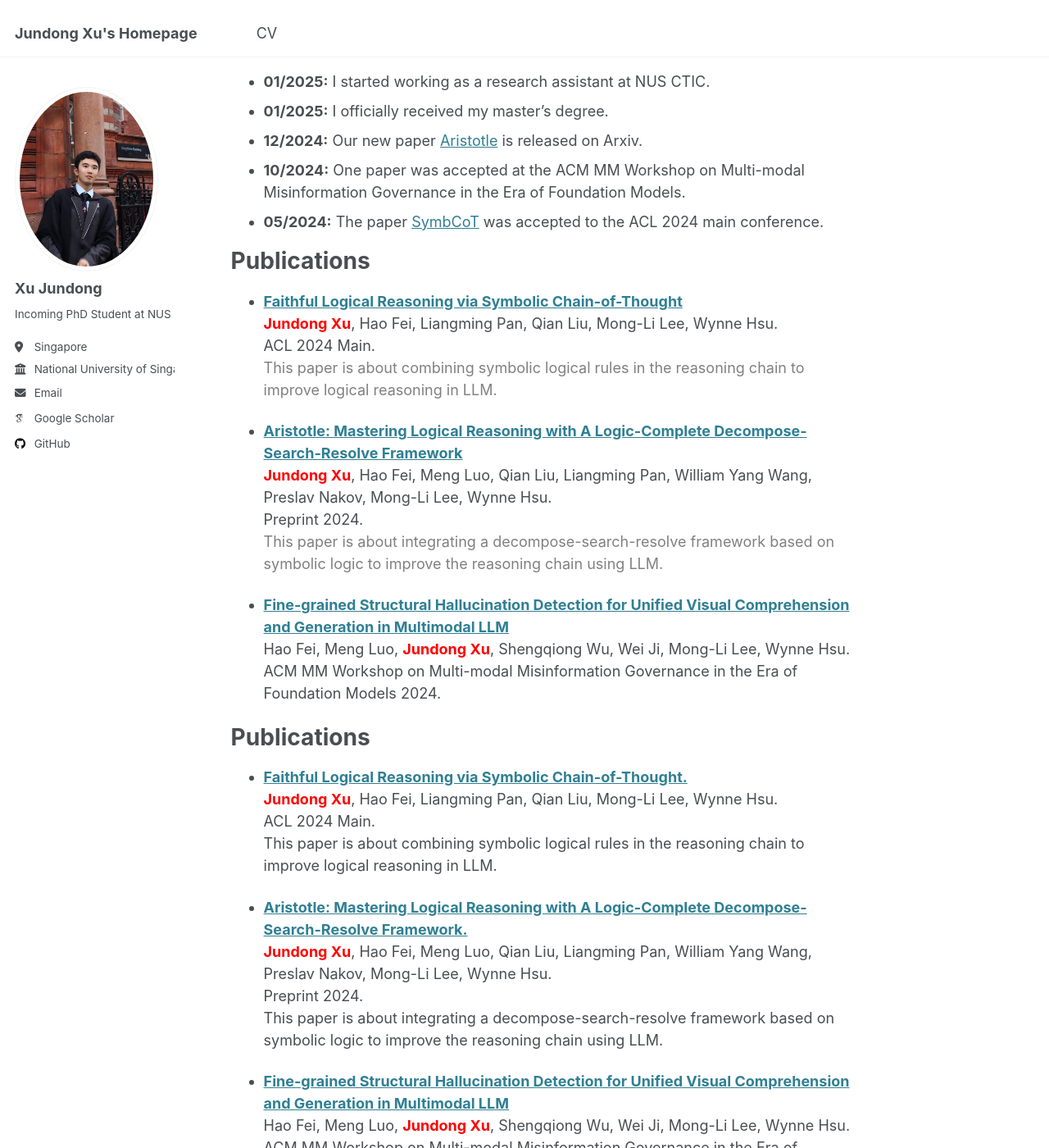
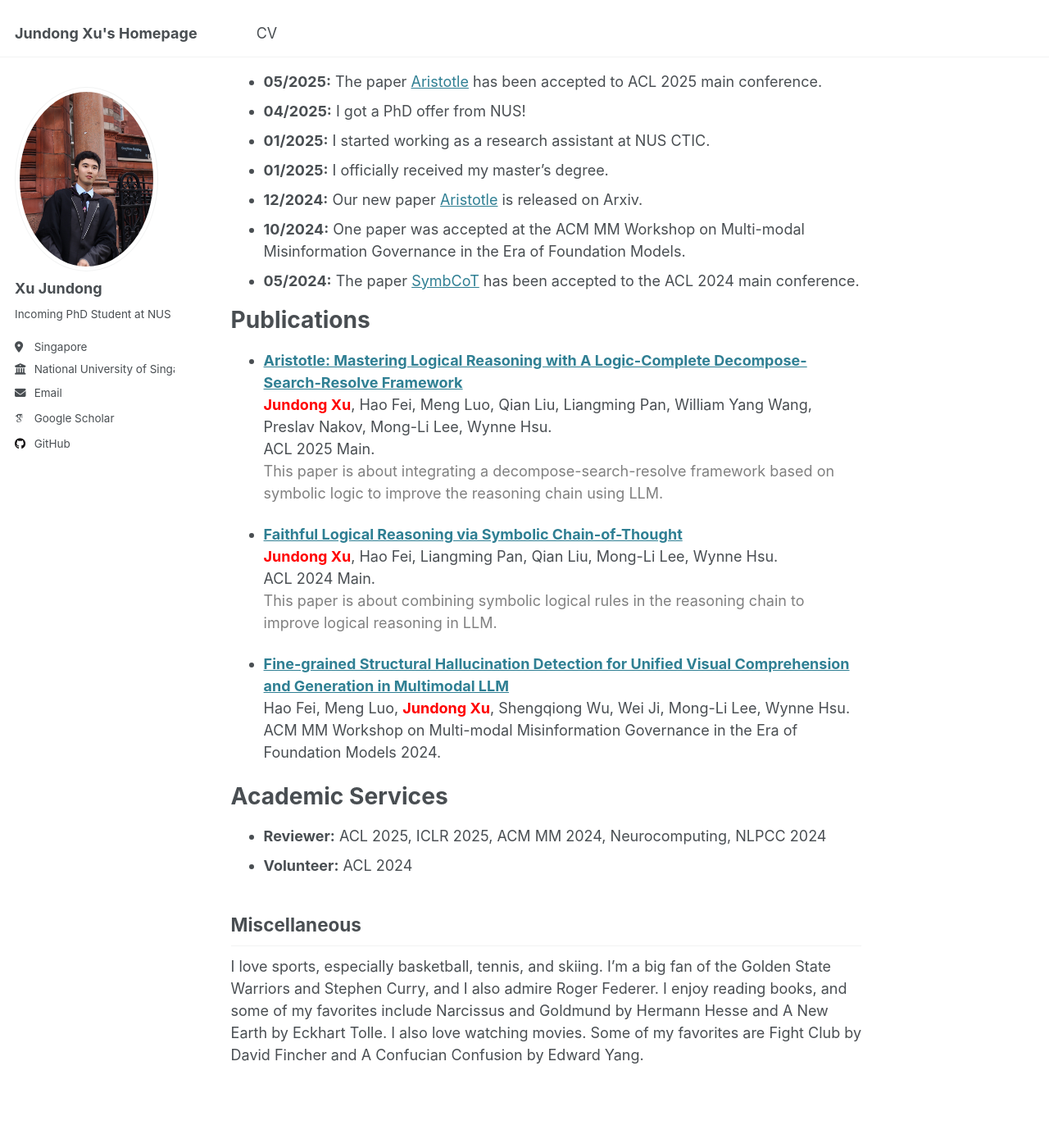
Before and after one commit to Aiden0526/aiden0526.github.io, a Jekyll site: the page built from _pages/about.md, in a window 1280 px wide and 1400 px high, scrolled down 350 px. Shown: the whole window at 82% size. Built offline with Jekyll 4.4.1, drawn with Linux system fonts in a browser that asks for light colours; some web fonts are replaced; some of the changed text lies outside the part shown.

Commit message:
Update about.md

```diff
--- a/_pages/about.md
+++ b/_pages/about.md
@@ -1,53 +1,37 @@
 ---
 permalink: /
-title: "👏 Hello there, I'm Jundong."
+title: "👏 Hello there, I'm Xu Jundong."
 author_profile: true
 redirect_from:
   - /about/
   - /about.html
 ---
 
-Hi, nice to meet you! I’m Xu Jundong, currently a research assistant at the CTIC Lab at the National University of Singapore (NUS), working under the supervision of Prof. [Mong-Li Lee](https://www.comp.nus.edu.sg/~leeml/) and Prof. [Wynne Hsu](https://www.comp.nus.edu.sg/~whsu/). I am also mentored by Dr. [Hao Fei](https://haofei.vip/). Previously, I earned a Master of Computing from NUS and a BSc from University College London (UCL). My research interests focus on AI reasoning, particularly in logical and symbolic reasoning.
+Hi, nice to meet you! I’m Xu Jundong, an incoming PhD Student at the CTIC Lab at the National University of Singapore (NUS), working under the supervision of Prof. [Mong-Li Lee](https://www.comp.nus.edu.sg/~leeml/) and Prof. [Wynne Hsu](https://www.comp.nus.edu.sg/~whsu/). I am also mentored by Dr. [Hao Fei](https://haofei.vip/). Previously, I earned a Master of Computing from NUS and a BSc from University College London (UCL). My research interests focus on AI reasoning, particularly in logical and symbolic reasoning.
 
 I enjoy collaborating and learning from diverse perspectives. Feel free to email me if you'd like to discuss research!
 
 News
 ======
+- **05/2025:** The paper [Aristotle](https://arxiv.org/abs/2412.16953) has been accepted to ACL 2025 main conference.
+- **04/2025:** I got a PhD offer from NUS!
 - **01/2025:** I started working as a research assistant at NUS CTIC.
 - **01/2025:** I officially received my master's degree.
 - **12/2024:** Our new paper [Aristotle](https://arxiv.org/abs/2412.16953) is released on Arxiv.
 - **10/2024:** One paper was accepted at the ACM MM Workshop on Multi-modal Misinformation Governance in the Era of Foundation Models.
-- **05/2024:** The paper [SymbCoT](https://arxiv.org/abs/2405.18357) was accepted to the ACL 2024 main conference.
+- **05/2024:** The paper [SymbCoT](https://arxiv.org/abs/2405.18357) has been accepted to the ACL 2024 main conference.
 
 Publications
 =====
+- **[Aristotle: Mastering Logical Reasoning with A Logic-Complete Decompose-Search-Resolve Framework](https://arxiv.org/abs/2412.16953)**
+  **<span style="color:red">Jundong Xu</span>**, Hao Fei, Meng Luo, Qian Liu, Liangming Pan, William Yang Wang, Preslav Nakov, Mong-Li Lee, Wynne Hsu.
+  ACL 2025 Main.
+  <span style="color:grey">This paper is about integrating a decompose-search-resolve framework based on symbolic logic to improve the reasoning chain using LLM.</span>
+
 - **[Faithful Logical Reasoning via Symbolic Chain-of-Thought](https://arxiv.org/abs/2405.18357)**
   **<span style="color:red">Jundong Xu</span>**, Hao Fei, Liangming Pan, Qian Liu, Mong-Li Lee, Wynne Hsu.
   ACL 2024 Main.
   <span style="color:grey">This paper is about combining symbolic logical rules in the reasoning chain to improve logical reasoning in LLM.</span>
-
-- **[Aristotle: Mastering Logical Reasoning with A Logic-Complete Decompose-Search-Resolve Framework](https://arxiv.org/abs/2412.16953)**
-  **<span style="color:red">Jundong Xu</span>**, Hao Fei, Meng Luo, Qian Liu, Liangming Pan, William Yang Wang, Preslav Nakov, Mong-Li Lee, Wynne Hsu.
-  Preprint 2024.
-  <span style="color:grey">This paper is about integrating a decompose-search-resolve framework based on symbolic logic to improve the reasoning chain using LLM.</span>
-
-- **[Fine-grained Structural Hallucination Detection for Unified Visual Comprehension and Generation in Multimodal LLM](https://dl.acm.org/doi/pdf/10.1145/3689090.3689388)**
-  Hao Fei, Meng Luo, **<span style="color:red">Jundong Xu</span>**, Shengqiong Wu, Wei Ji, Mong-Li Lee, Wynne Hsu.
-  ACM MM Workshop on Multi-modal Misinformation Governance in the Era of Foundation Models 2024.
-
-
-
-Publications
-=====
-- **[Faithful Logical Reasoning via Symbolic Chain-of-Thought.](https://arxiv.org/abs/2405.18357)**
-  **<span style="color:red">Jundong Xu</span>**, Hao Fei, Liangming Pan, Qian Liu, Mong-Li Lee, Wynne Hsu.
-  ACL 2024 Main.
-  This paper is about combining symbolic logical rules in the reasoning chain to improve logical reasoning in LLM.
-
-- **[Aristotle: Mastering Logical Reasoning with A Logic-Complete Decompose-Search-Resolve Framework.](https://arxiv.org/abs/2412.16953)**
-  **<span style="color:red">Jundong Xu</span>**, Hao Fei, Meng Luo, Qian Liu, Liangming Pan, William Yang Wang, Preslav Nakov, Mong-Li Lee, Wynne Hsu.
-  Preprint 2024.
-  This paper is about integrating a decompose-search-resolve framework based on symbolic logic to improve the reasoning chain using LLM.
 
 - **[Fine-grained Structural Hallucination Detection for Unified Visual Comprehension and Generation in Multimodal LLM](https://dl.acm.org/doi/pdf/10.1145/3689090.3689388)**
   Hao Fei, Meng Luo, **<span style="color:red">Jundong Xu</span>**, Shengqiong Wu, Wei Ji, Mong-Li Lee, Wynne Hsu.
@@ -57,10 +41,9 @@ Publications
 
 
 
-
 Academic Services
 ======
-- **Reviewer:** ICLR 2025, ACM MM 2024, Neurocomputing, NLPCC 2024
+- **Reviewer:** ACL 2025, ICLR 2025, ACM MM 2024, Neurocomputing, NLPCC 2024
 - **Volunteer:** ACL 2024
 
 Miscellaneous
```
